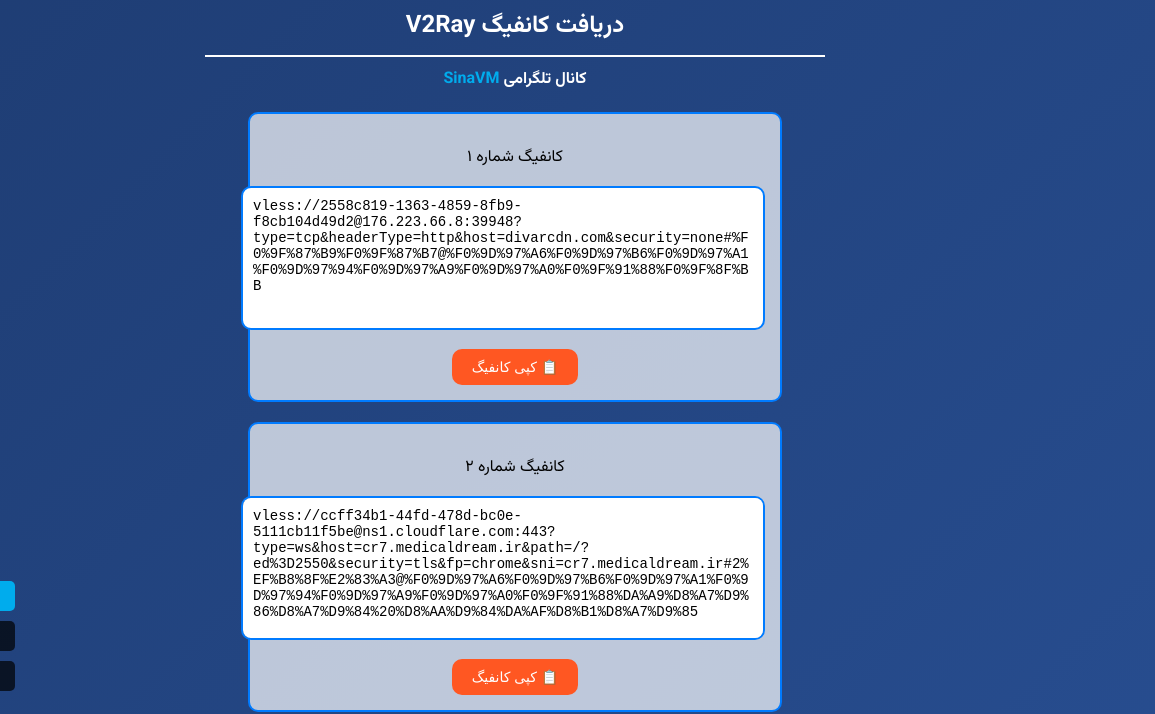
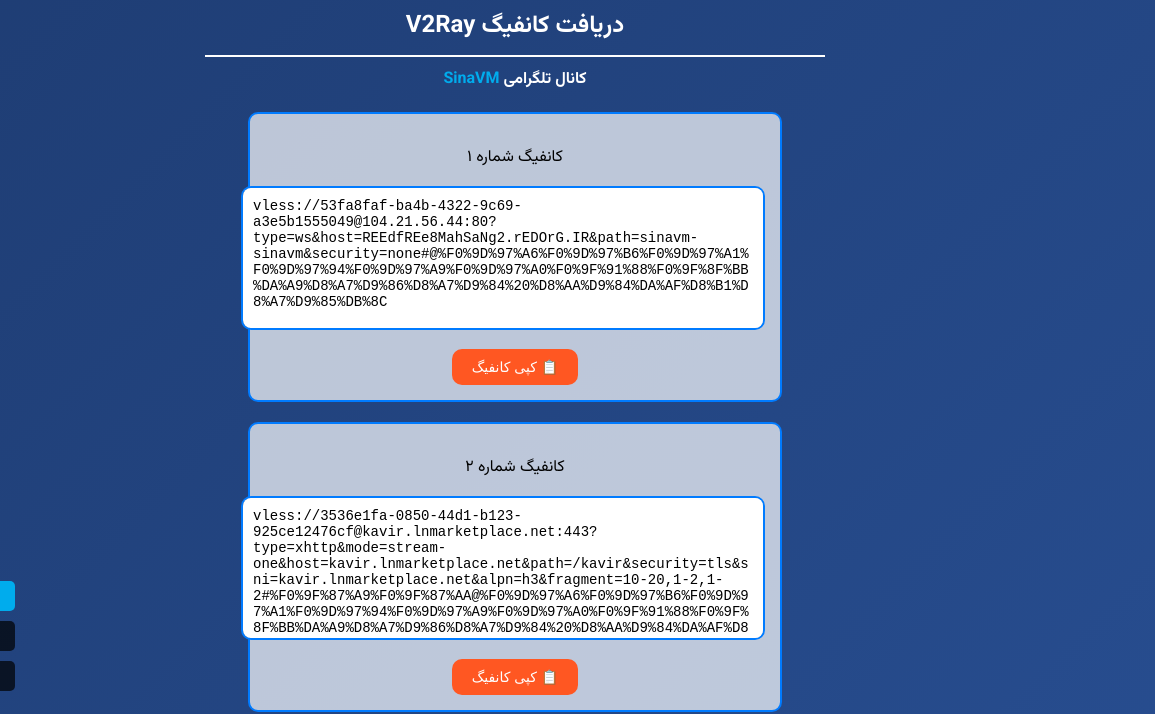
Before and after one commit to sinavm/new-config, a plain HTML site: page index.html in a window 1280 px wide. Shown: the part 89-803 px from the top of the page, 125-1280 px from the left. Drawn offline with Linux system fonts and the light colour scheme; no server answers.

Commit message:
Update index.html

```diff
--- a/index.html
+++ b/index.html
@@ -191,7 +191,7 @@
         <div class="config-box">
             <p>کانفیگ شماره ۱</p>
             <textarea id="configText1" readonly>
-vless://2558c819-1363-4859-8fb9-f8cb104d49d2@176.223.66.8:39948?type=tcp&headerType=http&host=divarcdn.com&security=none#%F0%9F%87%B9%F0%9F%87%B7@%F0%9D%97%A6%F0%9D%97%B6%F0%9D%97%A1%F0%9D%97%94%F0%9D%97%A9%F0%9D%97%A0%F0%9F%91%88%F0%9F%8F%BB
+vless://53fa8faf-ba4b-4322-9c69-a3e5b1555049@104.21.56.44:80?type=ws&host=REEdfREe8MahSaNg2.rEDOrG.IR&path=sinavm-sinavm&security=none#@%F0%9D%97%A6%F0%9D%97%B6%F0%9D%97%A1%F0%9D%97%94%F0%9D%97%A9%F0%9D%97%A0%F0%9F%91%88%F0%9F%8F%BB%DA%A9%D8%A7%D9%86%D8%A7%D9%84%20%D8%AA%D9%84%DA%AF%D8%B1%D8%A7%D9%85%DB%8C
             </textarea>
             <br>
             <button class="copy-button" onclick="copyConfig('configText1')">📋 کپی کانفیگ</button>
@@ -200,7 +200,7 @@ vless://2558c819-1363-4859-8fb9-f8cb104d49d2@176.223.66.8:39948?type=tcp&headerT
         <div class="config-box">
             <p>کانفیگ شماره ۲</p>
             <textarea id="configText2" readonly>
-vless://ccff34b1-44fd-478d-bc0e-5111cb11f5be@ns1.cloudflare.com:443?type=ws&host=cr7.medicaldream.ir&path=/?ed%3D2550&security=tls&fp=chrome&sni=cr7.medicaldream.ir#2%EF%B8%8F%E2%83%A3@%F0%9D%97%A6%F0%9D%97%B6%F0%9D%97%A1%F0%9D%97%94%F0%9D%97%A9%F0%9D%97%A0%F0%9F%91%88%DA%A9%D8%A7%D9%86%D8%A7%D9%84%20%D8%AA%D9%84%DA%AF%D8%B1%D8%A7%D9%85
+vless://3536e1fa-0850-44d1-b123-925ce12476cf@kavir.lnmarketplace.net:443?type=xhttp&mode=stream-one&host=kavir.lnmarketplace.net&path=/kavir&security=tls&sni=kavir.lnmarketplace.net&alpn=h3&fragment=10-20,1-2,1-2#%F0%9F%87%A9%F0%9F%87%AA@%F0%9D%97%A6%F0%9D%97%B6%F0%9D%97%A1%F0%9D%97%94%F0%9D%97%A9%F0%9D%97%A0%F0%9F%91%88%F0%9F%8F%BB%DA%A9%D8%A7%D9%86%D8%A7%D9%84%20%D8%AA%D9%84%DA%AF%D8%B1%D8%A7%D9%85%DB%8C
             </textarea>
             <br>
             <button class="copy-button" onclick="copyConfig('configText2')">📋 کپی کانفیگ</button>
```
